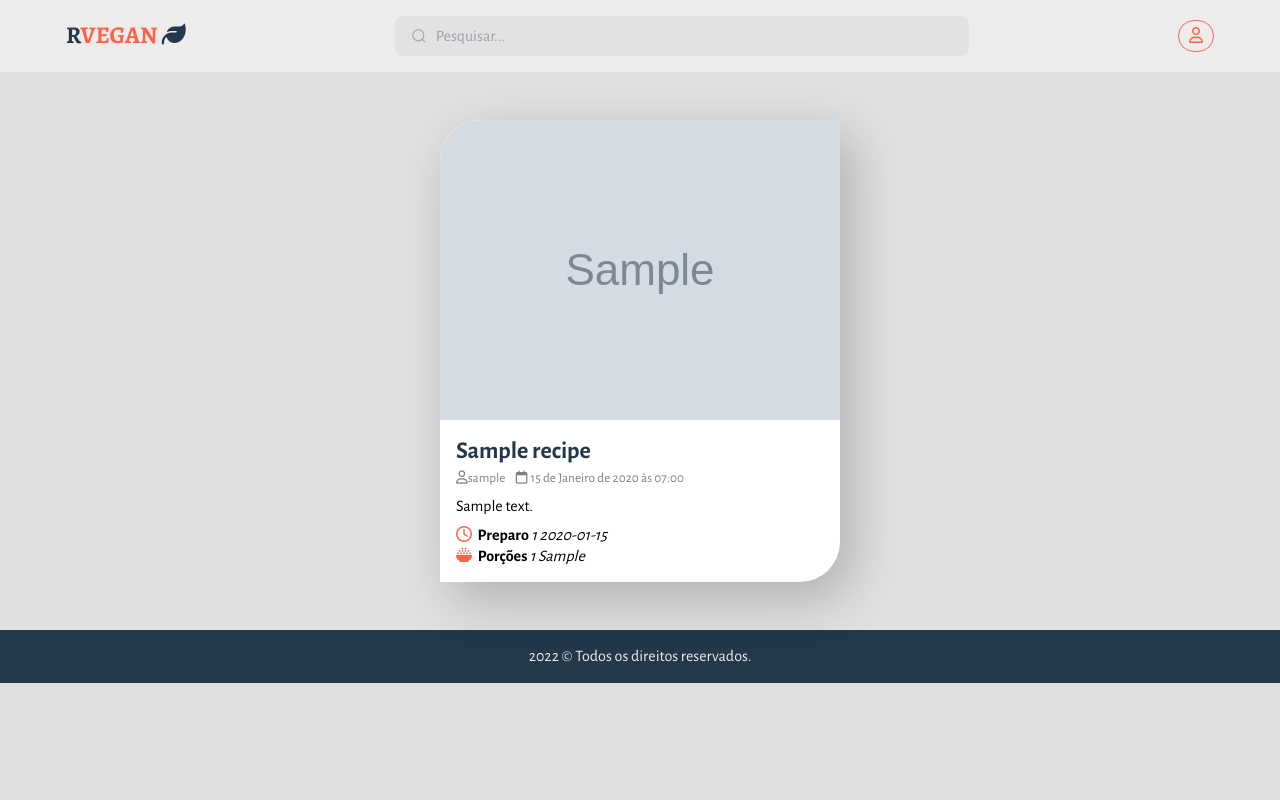
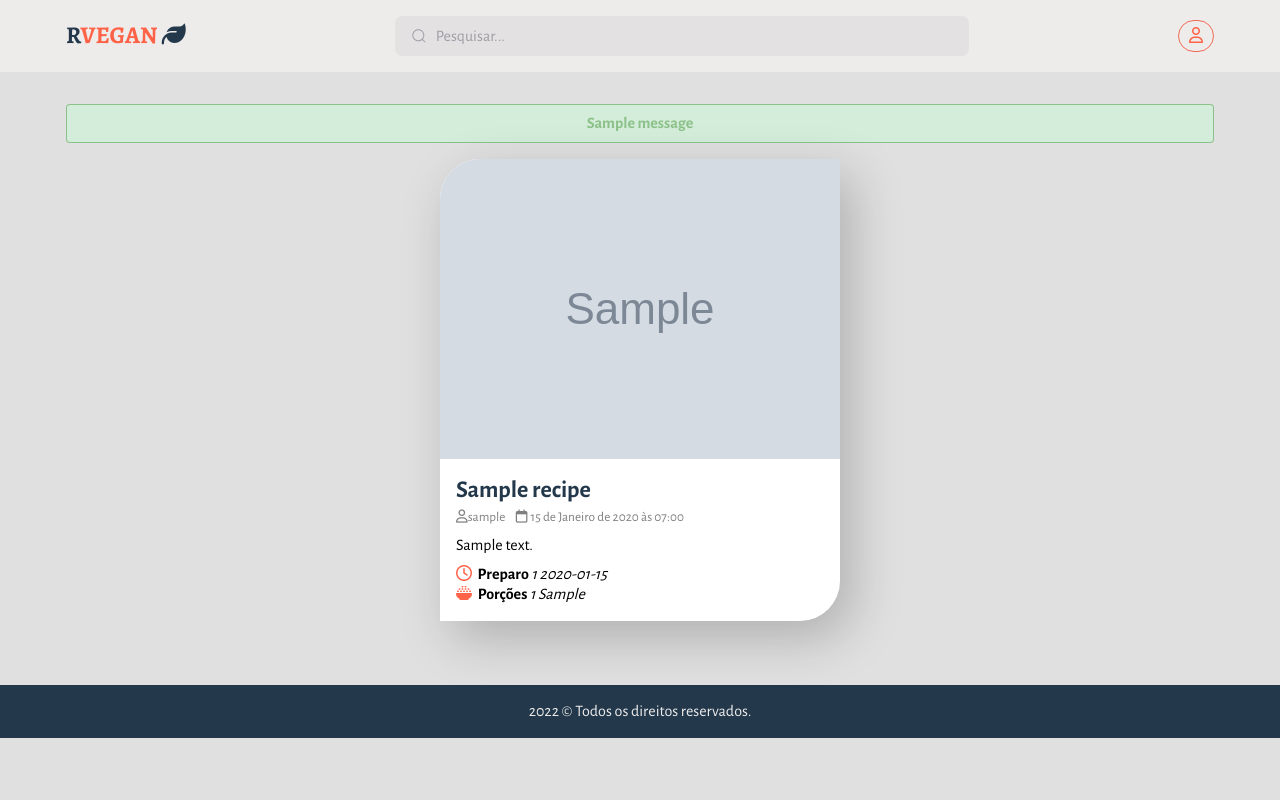
Before and after one commit to ellenmariadev/vegan-recipes-django, a Django app: page / in a window 1280 px wide. Run offline with Django 4.2, Linux system fonts and the light colour scheme; tables that the repository leaves empty hold one stand-in row (values such as "Sample post"); grey boxes marked "Sample" are stand-in pictures; one stand-in notice (Sample message) is shown; some libraries are stand-ins or nearby versions.

Commit message:
style: flash messages

```diff
--- a/base_static/assets/css/header.css
+++ b/base_static/assets/css/header.css
@@ -1,7 +1,7 @@
 @import url('../../global/css/global-styles.css');
 
 .header {
-    margin-bottom: 2rem;
+    margin-bottom: 1rem;
 }
 
 .nav-home {
@@ -92,7 +92,7 @@
 
    @media (max-width: 480px) {
     .logo {
-        display: none;
+       display: none;
     }
     .group {
         width: 100%;
--- a/base_static/assets/css/home.css
+++ b/base_static/assets/css/home.css
@@ -1,9 +1,15 @@
 
 .recipe-lists {
     display: grid;
-    grid-template-columns: repeat(auto-fit, minmax(280px, 1fr));
+    grid-template-columns: repeat(auto-fit, minmax(340px, 1fr));
     gap: 4rem;
-    margin: 0 auto;
+    margin: 1rem auto;
+}
+
+@media (max-width: 600px) {
+    .recipe-lists {
+        grid-template-columns: repeat(auto-fit, minmax(100%, 1fr));
+    }
 }
 
 .recipe {
--- a/base_static/global/css/global-styles.css
+++ b/base_static/global/css/global-styles.css
@@ -11,10 +11,10 @@
     --color-warning-light: #fff3cd;
     --color-error-light: #f8d7da;
 
-    --color-success-dark: #4a9c5d;
+    --color-success-dark: #5fa6579e;
     --color-alert-dark: #927f40;
     --color-warning-dark: #927f40;
-    --color-error-dark: #da525d;
+    --color-error-dark: #d83b3b7b;
 
     --color-gray-0: #f9f9f9;
     --color-gray-1: #e0e0e0;
@@ -77,7 +77,7 @@ a {
 .pagination-content {
     display: flex;
     place-content: center;
-    margin-top: 2rem;
+    margin-top: 1rem;
     font-size: 1rem;
     font-weight: 400;
 }
@@ -94,8 +94,41 @@ a {
     color: var(--color-primary-light);
 }
 
+
 .page-out-range {
     color: var(--color-dark-text);
     background-color: var(--color-gray-3);
     margin: 0 .5rem;
 }
+
+/* MESSAGES FLASH */
+
+.message {
+    padding: .5rem;
+    border-radius: 4px;
+    border: 1px solid var(--color-gray-3);
+    background-color: var(--color-gray-2);
+    color: var(--color-gray-5);
+    font-weight: 700;
+    margin-bottom: 1rem;
+    text-align: center;
+}
+
+
+.message-error {
+    border: 1px solid var(--color-error-dark);
+    background: var(--color-error-light);
+    color: var(--color-error-dark);
+}
+
+.message-success {
+    border: 1px solid var(--color-success-dark);
+    background: var(--color-success-light);
+    color: var(--color-success-dark);
+}
+
+.message-warning {
+    border: 1px solid var(--color-warning-dark);
+    background: var(--color-warning-light);
+    color: var(--color-warning-dark);
+}
--- a/manage.py
+++ b/manage.py
@@ -3,10 +3,13 @@
 import os
 import sys
 
+from dotenv import load_dotenv
+
 
 def main():
     """Run administrative tasks."""
     os.environ.setdefault('DJANGO_SETTINGS_MODULE', 'project.settings')
+    load_dotenv()
     try:
         from django.core.management import execute_from_command_line
     except ImportError as exc:
--- a/project/asgi.py
+++ b/project/asgi.py
@@ -10,7 +10,9 @@ https://docs.djangoproject.com/en/4.1/howto/deployment/asgi/
 import os
 
 from django.core.asgi import get_asgi_application
+from dotenv import load_dotenv
 
 os.environ.setdefault('DJANGO_SETTINGS_MODULE', 'project.settings')
 
+load_dotenv()
 application = get_asgi_application()
--- a/project/wsgi.py
+++ b/project/wsgi.py
@@ -10,7 +10,9 @@ https://docs.djangoproject.com/en/4.1/howto/deployment/wsgi/
 import os
 
 from django.core.wsgi import get_wsgi_application
+from dotenv import load_dotenv
 
 os.environ.setdefault('DJANGO_SETTINGS_MODULE', 'project.settings')
 
+load_dotenv()
 application = get_wsgi_application()
--- a/recipes/templates/recipes/pages/home.html
+++ b/recipes/templates/recipes/pages/home.html
@@ -12,6 +12,7 @@
     {% include 'recipes/partials/header.html' %}
 
     <main class="container">
+       {% include 'recipes/partials/messages.html' %}
         {% if recipes %}
         <div class="recipe-lists">
             {% for recipe in recipes %}
--- /dev/null
+++ b/recipes/templates/recipes/partials/messages.html
@@ -0,0 +1,9 @@
+<div class="messages-flash">
+    {% if messages %}
+    {% for message in messages  %}
+    <div class="message {{message.tags}}">
+        {{message}}
+    </div>
+    {% endfor %}
+    {% endif %}
+</div>
--- a/recipes/views.py
+++ b/recipes/views.py
@@ -1,3 +1,5 @@
+import os
+
 from django.db.models import Q
 from django.http import Http404
 from django.shortcuts import get_list_or_404, get_object_or_404, render
@@ -8,7 +10,7 @@ from .models import Recipe
 
 # Create your views here.
 
-PER_PAGES = 3
+PER_PAGE = int(os.environ.get('PER_PAGE', 6))
 
 
 def home(request):
@@ -16,7 +18,7 @@ def home(request):
         is_published=True
     ).order_by('-id')
 
-    page_obj, pagination_range = make_pagination(request, recipes, PER_PAGES)
+    page_obj, pagination_range = make_pagination(request, recipes, PER_PAGE)
 
     return render(request, 'recipes/pages/home.html', context={
         'title': 'Receitas',
@@ -39,7 +41,7 @@ def recipe_category(request, id):
     recipes = get_list_or_404(Recipe.objects.filter(
         category__id=id, is_published=True).order_by('-id'))
 
-    page_obj, pagination_range = make_pagination(request, recipes, PER_PAGES)
+    page_obj, pagination_range = make_pagination(request, recipes, PER_PAGE)
 
     return render(request, 'recipes/pages/home.html', context={
         'recipes': page_obj,
@@ -48,6 +50,7 @@ def recipe_category(request, id):
 
 
 def search(request):
+
     search_term = request.GET.get('q', '').strip()
 
     if not search_term:
@@ -61,7 +64,7 @@ def search(request):
         is_published=True
     ).order_by('-id')
 
-    page_obj, pagination_range = make_pagination(request, recipes, PER_PAGES)
+    page_obj, pagination_range = make_pagination(request, recipes, PER_PAGE)
 
     return render(request, 'recipes/pages/search.html', context={
         'search_term': search_term,
```
Also changed, not shown: project/settings.py (+12 -2 lines), recipes/tests/test_recipe_home_view.py (+15 -0 lines), 1 other file.
